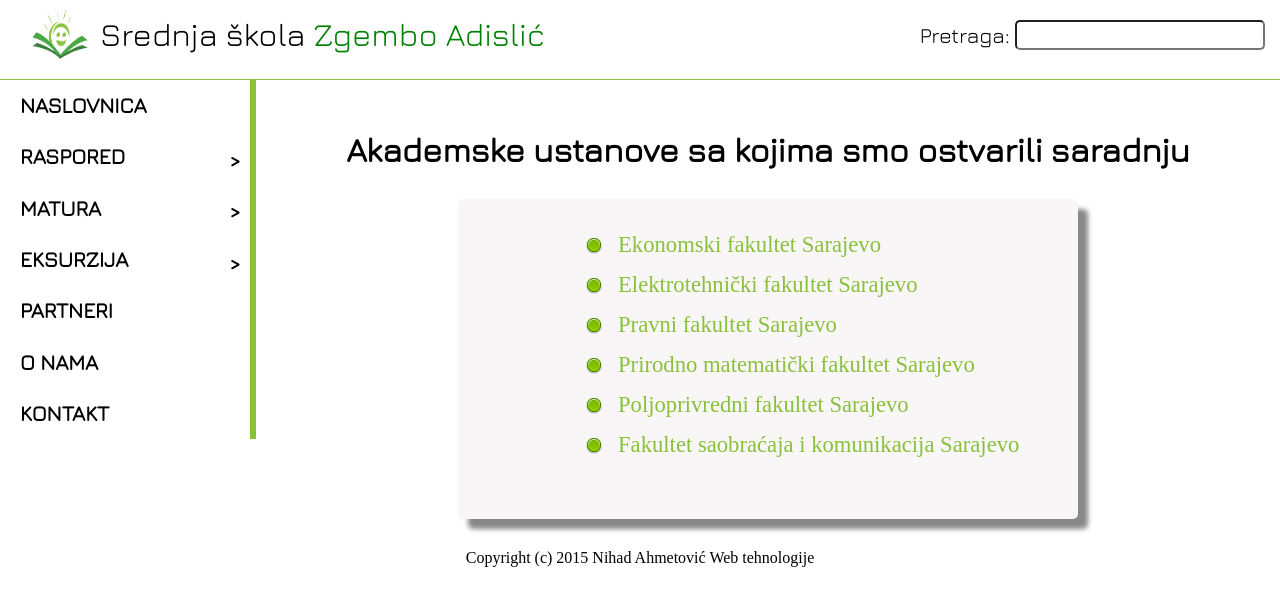
After one commit to WebTehnologijeETF/Skola-Zgembo-Adislic, a PHP site: page /Partneri.html in a window 1280 px wide. The commit adds this page. Shown: the top 606 px of the page. Run offline with PHP 8.4, Linux system fonts and the light colour scheme.

Commit message:
Neuredjena lista

```diff
--- a/Kontakt.html
+++ b/Kontakt.html
@@ -55,6 +55,7 @@
 					 </li>
 				  </ul>
 			   </li>
+			   <li><a href='Partneri.html'><span>Partneri</span></a></li>
 			   <li><a href='ONama.html'><span>O Nama</span></a></li>
 			   <li><a href='Kontakt.html'><span>Kontakt</span></a></li>
 			</ul>
--- a/Naslovnica.html
+++ b/Naslovnica.html
@@ -55,6 +55,7 @@
 					 </li>
 				  </ul>
 			   </li>
+			   <li><a href='Partneri.html'><span>Partneri</span></a></li>
 			   <li><a href='ONama.html'><span>O Nama</span></a></li>
 			   <li><a href='Kontakt.html'><span>Kontakt</span></a></li>
 			</ul>
--- a/ONama.html
+++ b/ONama.html
@@ -55,6 +55,7 @@
 					 </li>
 				  </ul>
 			   </li>
+			   <li><a href='Partneri.html'><span>Partneri</span></a></li>
 			   <li><a href='ONama.html'><span>O Nama</span></a></li>
 			   <li><a href='Kontakt.html'><span>Kontakt</span></a></li>
 			</ul>
--- /dev/null
+++ b/Partneri.html
@@ -0,0 +1,82 @@
+<!DOCTYPE HTML PUBLIC "-//W3C//DTD HTML 4.01 Transitional//EN" "http://www.w3.org/TR/html4/loose.dtd">
+<html>
+<head>
+    <link rel="stylesheet" type="text/css" href="stil.css">
+    <title>Partneri</title>
+    <meta http-equiv="Content-Type" content="text/html; charset=utf-8" >
+</head>
+
+<body>
+	<div id="okvir">
+		<div id="header">
+			<img src="Images/logo.png" alt="logo">
+			<label class="logo">Srednja škola <span> Zgembo Adislić</span> </label>
+			<div id="search">
+				<label> Pretraga: </label>
+				<input type="text">
+			</div>
+		</div>
+		<div id="leftmenu">
+			<ul>
+			   <li><a href='Naslovnica.html'><span>Naslovnica</span></a></li>
+			   <li class='has-sub'><a href='#'><span>Raspored</span></a>
+				  <ul>
+					 <li><a href='RasporedI.html'><span>Raspored I razred</span></a>
+					 </li>
+					 <li><a href='RasporedII.html'><span>Raspored II razred</span></a>
+					 </li>
+					 <li><a href='RasporedIII.html'><span>Raspored III razred</span></a>
+					 </li>
+					 <li><a href='RasporedIV.html'><span>Raspored IV razred</span></a>
+					 </li>
+				  </ul>
+			   </li>
+			   <li class='has-sub'><a href='#'><span>Matura</span></a>
+				  <ul>
+					 <li><a href='#'><span>2014</span></a>
+					 </li>
+					 <li><a href='#'><span>2015</span></a>
+					 </li>
+					 <li><a href='#'><span>2013</span></a>
+					 </li>
+					 <li><a href='#'><span>2012</span></a>
+					 </li>
+				  </ul>
+			   </li>
+			   <li class='has-sub'><a href='#'><span>Eksurzija</span></a>
+				  <ul>
+					 <li><a href='#'><span>2014</span></a>
+					 </li>
+					 <li><a href='#'><span>2013</span></a>
+					 </li>
+					 <li><a href='#'><span>2012</span></a>
+					 </li>
+					 <li><a href='#'><span>2011</span></a>
+					 </li>
+				  </ul>
+			   </li>
+			   <li><a href='Partneri.html'><span>Partneri</span></a></li>
+			   <li><a href='ONama.html'><span>O Nama</span></a></li>
+			   <li><a href='Kontakt.html'><span>Kontakt</span></a></li>
+			</ul>
+		</div>
+		<div id="pagecontent">
+		<h2> Akademske ustanove sa kojima smo ostvarili saradnju </h2>
+			<div id="linkovi">
+				<ul>
+					<li> <a href="http://www.efsa.unsa.ba/ef/ba"> Ekonomski fakultet Sarajevo </a> </li>
+					<li> <a href="http://www.etf.unsa.ba/"> Elektrotehnički fakultet Sarajevo </a> </li>
+					<li> <a href="http://www.pfsa.unsa.ba/pf/"> Pravni fakultet Sarajevo </a> </li>
+					<li> <a href="http://www.pmf.unsa.ba/"> Prirodno matematički fakultet Sarajevo </a> </li>
+					<li> <a href="http://www.ppf.unsa.ba/"> Poljoprivredni fakultet Sarajevo </a> </li>
+					<li> <a href="http://www.fsk.unsa.ba/"> Fakultet saobraćaja i komunikacija Sarajevo </a> </li>
+				</ul>
+			</div>
+		</div>
+		<div id="footer">
+		<p >Copyright (c) 2015 Nihad Ahmetović Web tehnologije </p>
+		</div>
+	</div>
+</body>
+
+</html>
--- a/RasporedI.html
+++ b/RasporedI.html
@@ -55,6 +55,7 @@
 					 </li>
 				  </ul>
 			   </li>
+			   <li><a href='Partneri.html'><span>Partneri</span></a></li>
 			   <li><a href='ONama.html'><span>O Nama</span></a></li>
 			   <li><a href='Kontakt.html'><span>Kontakt</span></a></li>
 			</ul>
--- a/RasporedII.html
+++ b/RasporedII.html
@@ -55,6 +55,7 @@
 					 </li>
 				  </ul>
 			   </li>
+			   <li><a href='Partneri.html'><span>Partneri</span></a></li>
 			   <li><a href='ONama.html'><span>O Nama</span></a></li>
 			   <li><a href='Kontakt.html'><span>Kontakt</span></a></li>
 			</ul>
--- a/RasporedIII.html
+++ b/RasporedIII.html
@@ -55,6 +55,7 @@
 					 </li>
 				  </ul>
 			   </li>
+			   <li><a href='Partneri.html'><span>Partneri</span></a></li>
 			   <li><a href='ONama.html'><span>O Nama</span></a></li>
 			   <li><a href='Kontakt.html'><span>Kontakt</span></a></li>
 			</ul>
--- a/Stil.css
+++ b/Stil.css
@@ -350,3 +350,40 @@ font-family: 'Jura', sans-serif;
 	height: 150px;
 	border-radius: 5px;
 }
+
+/* stranica sa externim linkovima*/
+
+#linkovi {
+	width: 620px;
+	box-shadow: 10px 10px 5px #888888;
+	background-color: #F8F6F6;
+	margin: 0 auto;
+	padding-left: 20px;
+	border-radius: 5px;
+	padding-bottom: 20px;
+}
+
+#linkovi a {
+	text-decoration: none;
+	color: #89C13C;
+	font-size: 17pt;
+}
+
+#linkovi > ul {
+	padding: 30px;
+	padding-left: 100px;
+	list-style: none;
+}
+
+ul  {
+    list-style:none;
+     margin:0; padding:0;
+}
+#linkovi ul li {
+	  margin:0;
+	  padding:0;
+	  padding-top: 3px;
+	  background:url(Images/bullet.png) no-repeat 0 0;
+	  padding-left:40px;
+	  min-height:40px;
+}
```
Also changed, not shown: Images/bullet.png (added).
